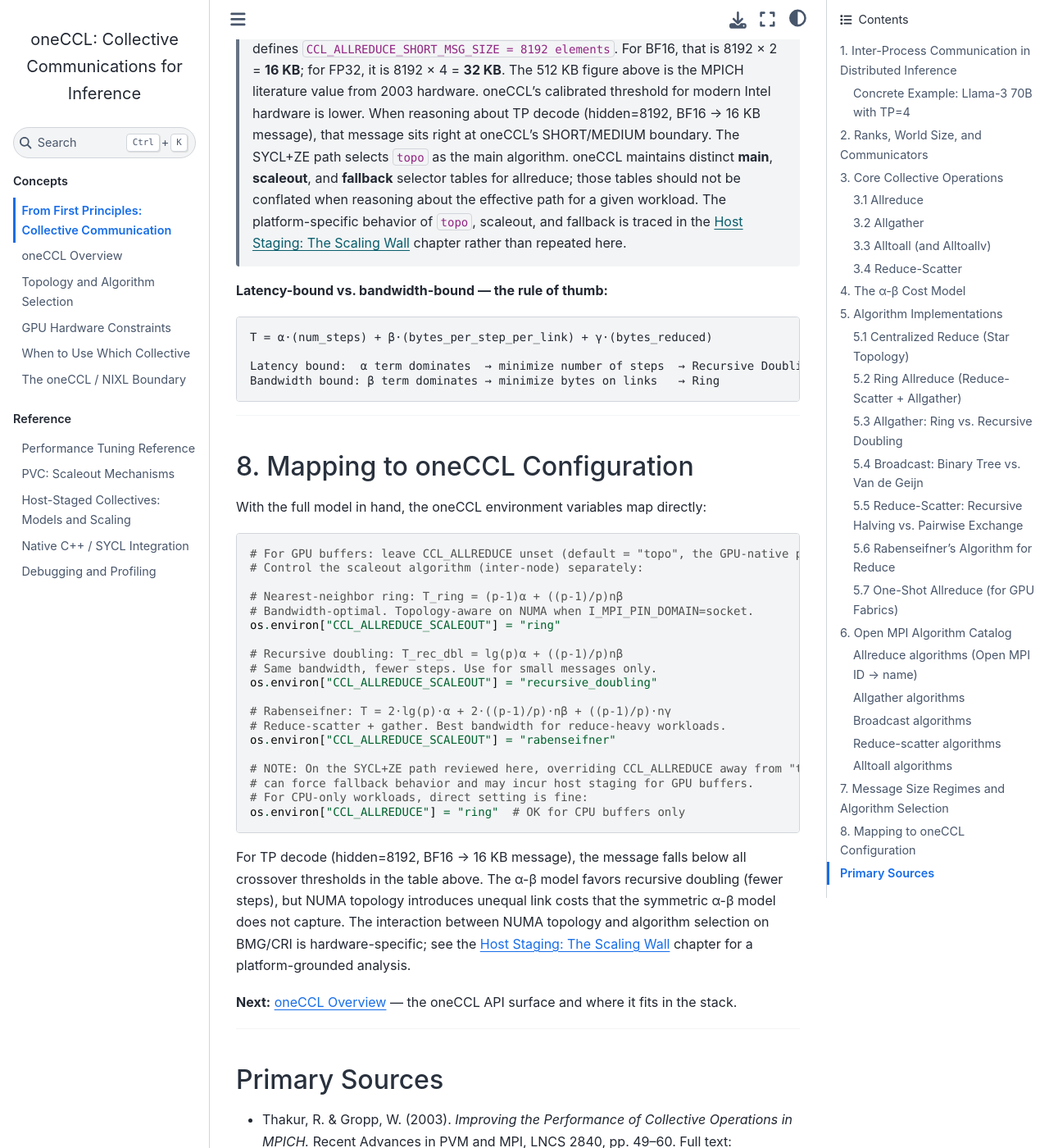
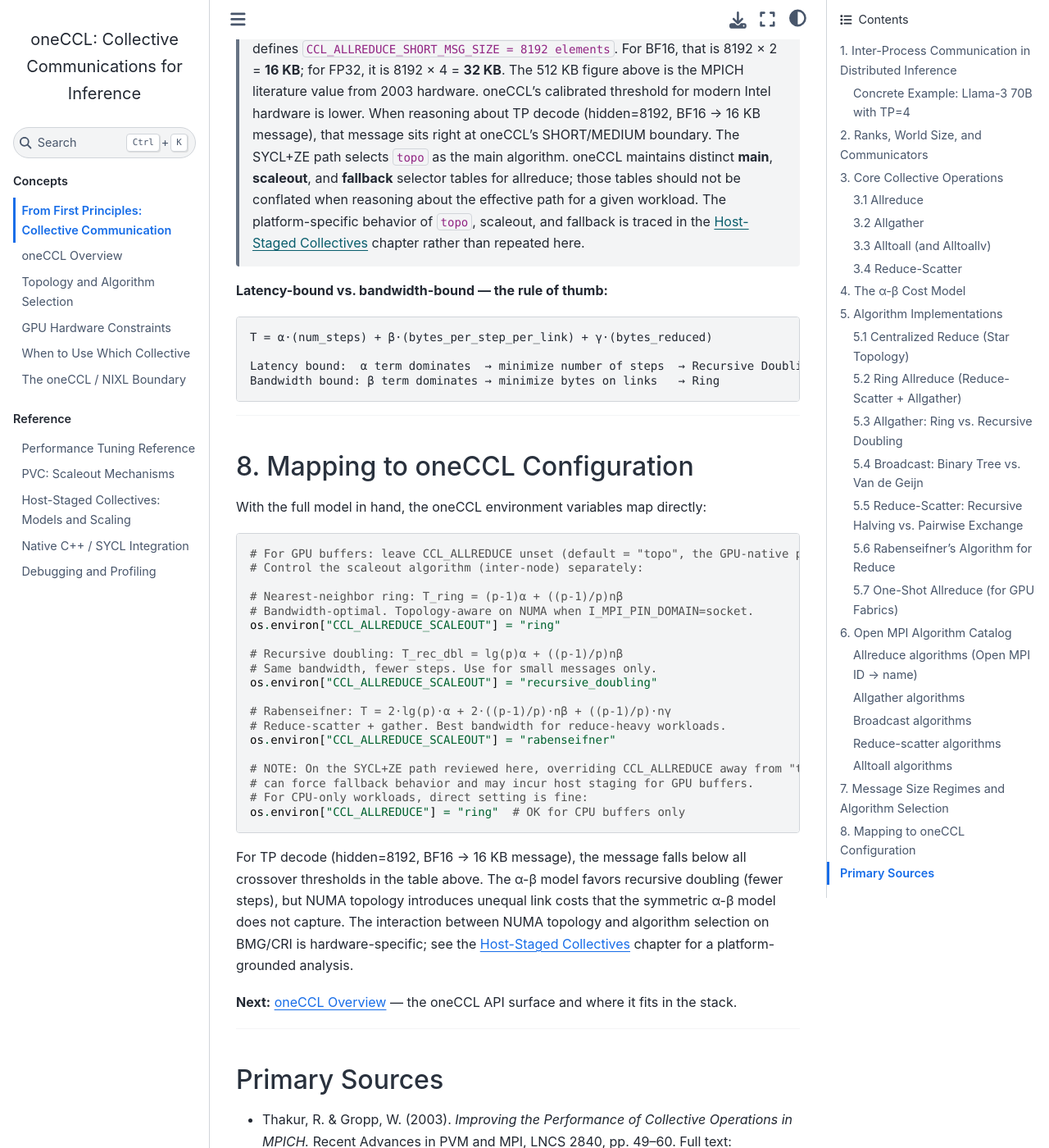
Before and after one commit to tsg-/oneccl-tutorial, a Jupyter Book: the page built from chapters/00_foundations.md, in a window 1280 px wide and 1400 px high, scrolled down 16075 px. Shown: the whole window at 82% size. Built offline with Jupyter Book 1.0.4 settings and Sphinx 7.4.7 and the Sphinx Book theme 1.1.4, drawn with Linux system fonts in a browser that asks for light colours; pages that are not in the unit, such as notebooks, are missing from menus.

Commit message:
update cross-references to match renamed chapter titles
Co-Authored-By: Claude Opus 4.6 <noreply@anthropic.com>

```diff
--- a/chapters/00_foundations.md
+++ b/chapters/00_foundations.md
@@ -635,7 +635,7 @@ correct. oneCCL calibrates its auto thresholds for Intel hardware via its intern
 > algorithm. oneCCL maintains distinct **main**, **scaleout**, and **fallback** selector
 > tables for allreduce; those tables should not be conflated when reasoning about the
 > effective path for a given workload. The platform-specific behavior of `topo`, scaleout,
-> and fallback is traced in the [Host Staging: The Scaling Wall](host_staging_scaling)
+> and fallback is traced in the [Host-Staged Collectives](host_staging_scaling)
 > chapter rather than repeated here.
 
 **Latency-bound vs. bandwidth-bound — the rule of thumb:**
@@ -679,7 +679,7 @@ For TP decode (hidden=8192, BF16 → 16 KB message), the message falls below all
 crossover thresholds in the table above. The α-β model favors recursive doubling (fewer
 steps), but NUMA topology introduces unequal link costs that the symmetric α-β model
 does not capture. The interaction between NUMA topology and algorithm selection on
-BMG/CRI is hardware-specific; see the [Host Staging: The Scaling Wall](host_staging_scaling)
+BMG/CRI is hardware-specific; see the [Host-Staged Collectives](host_staging_scaling)
 chapter for a platform-grounded analysis.
 
 **Next:** [oneCCL Overview](01_overview) — the oneCCL API surface and where it fits in the stack.
```
Also changed, not shown: intro.md (+1 -1 lines).
